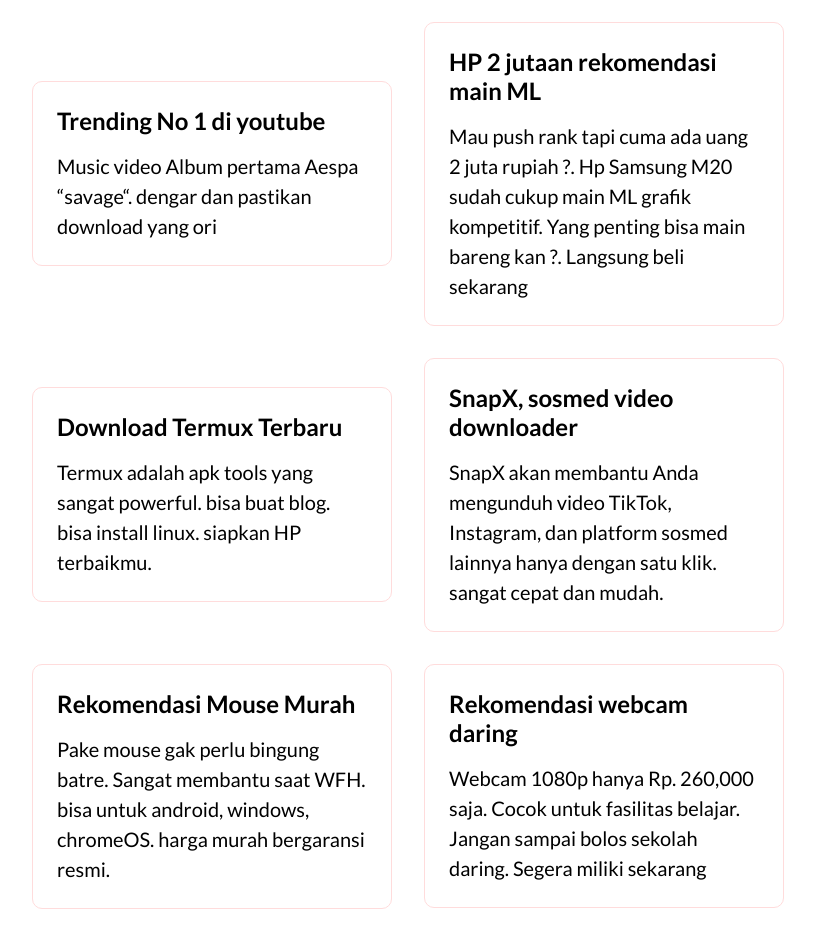
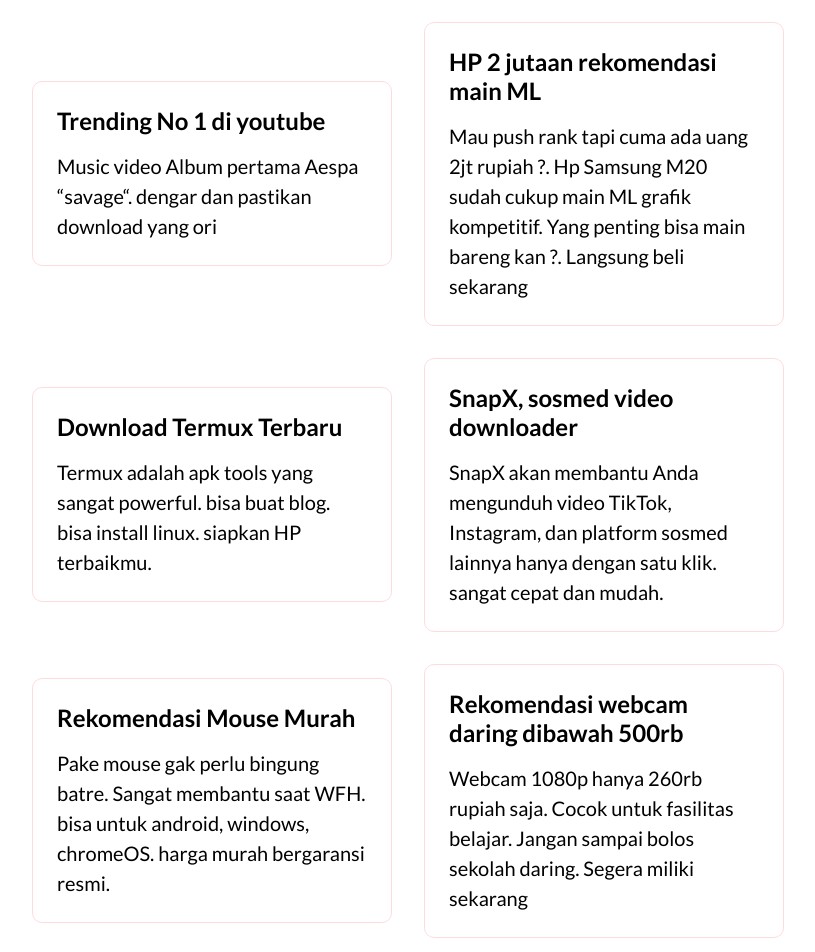
Before and after one commit to xkuadrattt/dengarcerita, a Next.js app: page / in a window 1280 px wide. Shown: the part 280-1232 px from the top of the page, without its empty margins (232-1047 px from the left). Built offline with nearby package versions, Linux system fonts and the light colour scheme.

Commit message:
update lagi

```diff
--- a/pages/index.js
+++ b/pages/index.js
@@ -35,7 +35,7 @@
             <a className={styles.card}>
               <h2>HP 2 jutaan rekomendasi main ML</h2>
               <p>
-                Mau push rank tapi cuma ada uang 2 juta rupiah ?. Hp Samsung M20 sudah cukup main ML grafik kompetitif. Yang penting bisa main bareng kan ?. Langsung beli sekarang
+                Mau push rank tapi cuma ada uang 2jt rupiah ?. Hp Samsung M20 sudah cukup main ML grafik kompetitif. Yang penting bisa main bareng kan ?. Langsung beli sekarang
               </p>
             </a>
           </Link>
@@ -71,9 +71,9 @@
 
           <Link href="https://shp.ee/myniwy3">
             <a className={styles.card}>
-              <h2>Rekomendasi webcam daring</h2>
+              <h2>Rekomendasi webcam daring dibawah 500rb</h2>
               <p>
-                Webcam 1080p hanya Rp. 260,000 saja. Cocok untuk fasilitas belajar. Jangan sampai bolos sekolah daring. Segera miliki sekarang
+                Webcam 1080p hanya 260rb rupiah saja. Cocok untuk fasilitas belajar. Jangan sampai bolos sekolah daring. Segera miliki sekarang
               </p>
             </a>
           </Link>
```
